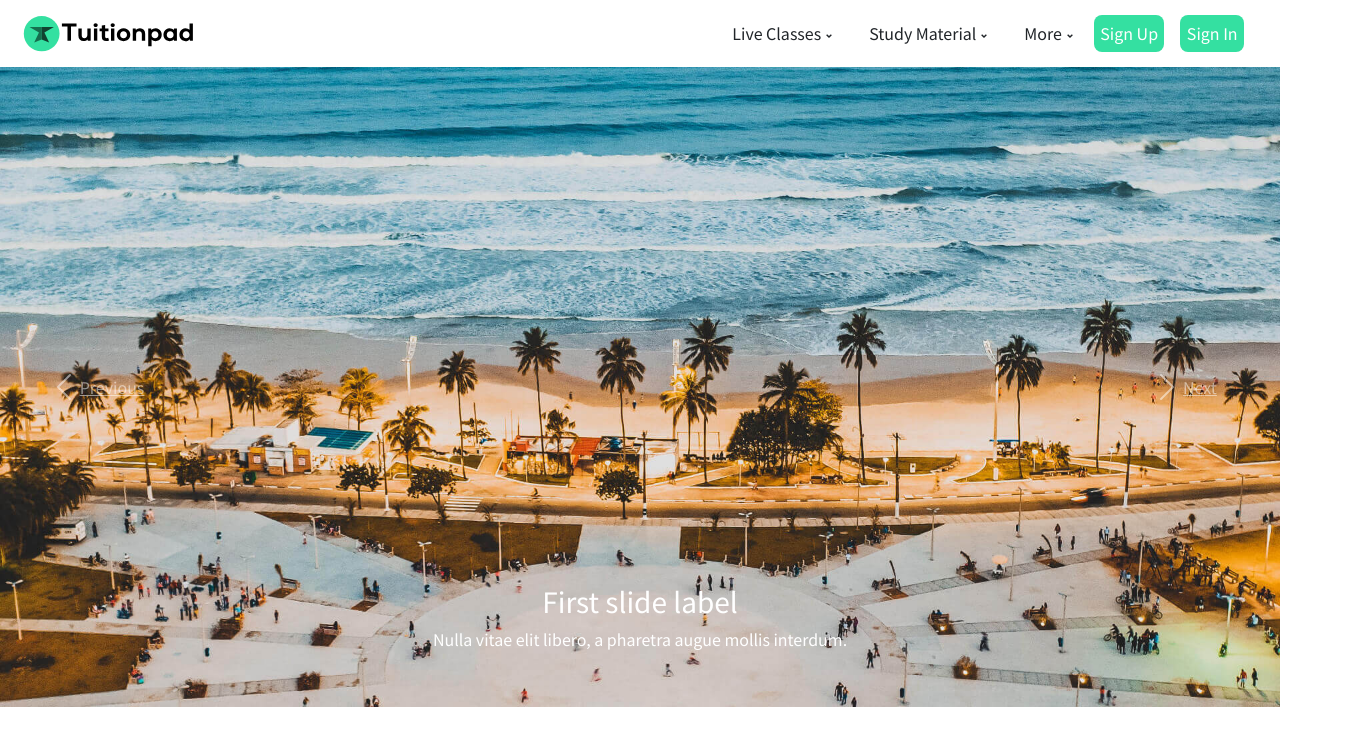
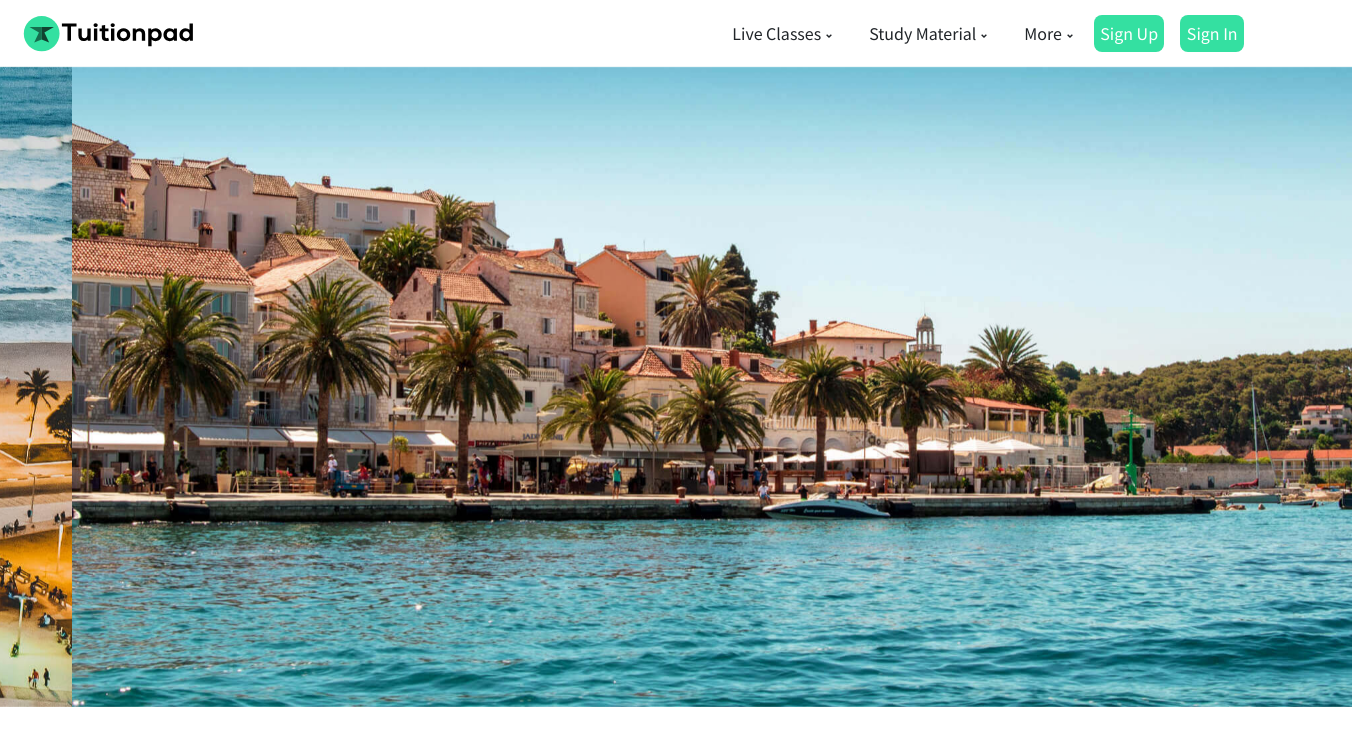
Before and after one commit to Rahulvedi/TutionpadSite, a React (Create React App) app: page / in a window 1280 px wide. Shown: the top 746 px of the page, 1352 px wide, since content can reach past the window. Built offline with nearby package versions, Linux system fonts and the light colour scheme.

Commit message:
carousel add

```diff
--- a/public/index.html
+++ b/public/index.html
@@ -8,7 +8,7 @@
       name="description"
       content="Web site created using create-react-app"
     />
-    <title>TuitionPad-DEV</title>
+    <title>TuitionPad</title>
     <link rel="preconnect" href="https://fonts.googleapis.com" />
     <link rel="preconnect" href="https://fonts.gstatic.com" crossorigin />
     <link
@@ -20,4 +20,8 @@
     <noscript>You need to enable JavaScript to run this app.</noscript>
     <div id="root"></div>
   </body>
+   <!-- Bootstrap JavaScript: Bootstrap Bundle with Popper -->
+   <script src="https://cdn.jsdelivr.net/npm/bootstrap@5.0.1/dist/js/bootstrap.bundle.min.js"
+   integrity="sha384-gtEjrD/SeCtmISkJkNUaaKMoLD0//ElJ19smozuHV6z3Iehds+3Ulb9Bn9Plx0x4"
+   crossorigin="anonymous"></script>
 </html>
--- a/src/Components/UI/Carousel/Slider.jsx
+++ b/src/Components/UI/Carousel/Slider.jsx
@@ -4,43 +4,21 @@ import Image1 from '../../../images/banner/1.jpg'
 import Image2 from '../../../images/banner/2.jpg'
 import Image3 from '../../../images/banner/3.jpg'
 const Slider = () => {
-    return (
-      <Carousel>
-      <Carousel.Item interval={1000}>
-        <img
-          className="d-block w-100"
-          src={Image1}
-          alt="First slide"
-        />
-        <Carousel.Caption>
-          <h3>First slide label</h3>
-          <p>Nulla vitae elit libero, a pharetra augue mollis interdum.</p>
-        </Carousel.Caption>
-      </Carousel.Item>
-      <Carousel.Item interval={1000}>
-        <img
-          className="d-block w-100"
-          src={Image2}
-          alt="Second slide"
-        />
-        <Carousel.Caption>
-          <h3>Second slide label</h3>
-          <p>Lorem ipsum dolor sit amet, consectetur adipiscing elit.</p>
-        </Carousel.Caption>
-      </Carousel.Item>
-      <Carousel.Item interval={1000}>
-        <img
-          className="d-block w-100"
-          src={Image3}
-          alt="Third slide"
-        />
-        <Carousel.Caption>
-          <h3>Third slide label</h3>
-          <p>Praesent commodo cursus magna, vel scelerisque nisl consectetur.</p>
-        </Carousel.Caption>
-      </Carousel.Item>
-    </Carousel>
-    )
+  return (
+    <div id="carouselExampleSlidesOnly" className="carousel slide" data-bs-ride="carousel" style={{zIndex:'-1'}}>
+      <div clasNames="carousel-inner">
+        <div className="carousel-item active">
+          <img src={Image1} className="d-block w-100" alt="..." />
+        </div>
+        <div className="carousel-item">
+          <img src={Image2} className="d-block w-100" alt="..." />
+        </div>
+        <div className="carousel-item">
+          <img src={Image3} className="d-block w-100" alt="..." />
+        </div>
+      </div>
+    </div>
+  )
 }
 
 export default Slider
```
